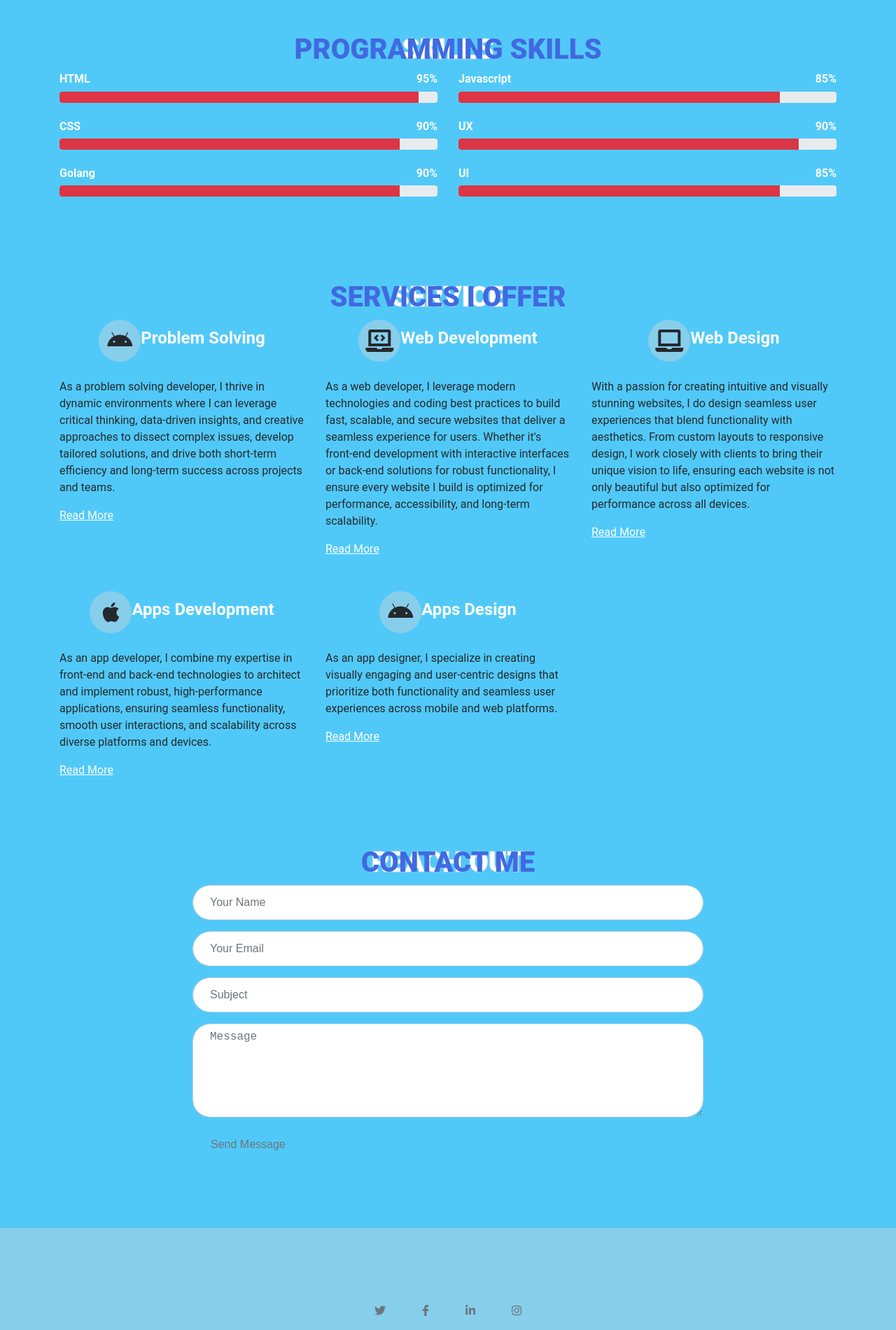
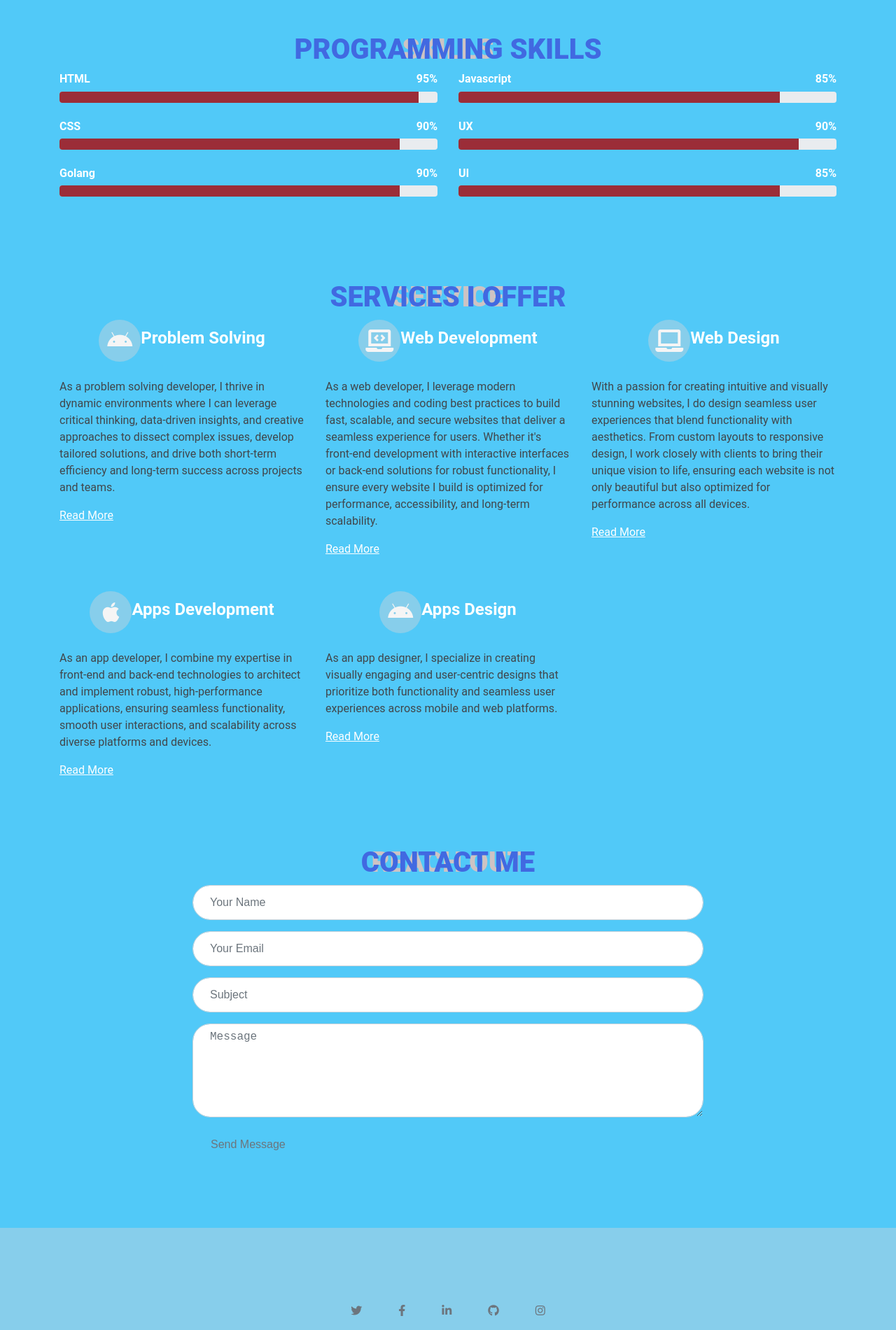
Before and after one commit to Vinolia-E/Vinolia-E.github.io, a plain HTML site: page index.html in a window 1280 px wide. Shown: the part 2080-3981 px from the top of the page at 70% size. Drawn offline with nearby package versions, Linux system fonts and the light colour scheme.

Commit message:
fix: correcting colors and removing redundunt lines of code

```diff
--- a/css/style.css
+++ b/css/style.css
@@ -11,7 +11,7 @@ body {
   font-size: 1rem;
   font-weight: 400;
   line-height: 1.5;
-  color: #24292e;
+  color: #41464b;
   text-align: left;
   background-color: rgb(81, 201, 248);
 }
@@ -527,7 +527,7 @@ h6, .h6 {
     margin-left: 91.66667%;
   }
 }
-
+/* contact */
 .form-control {
   display: block;
   width: 100%;
@@ -1062,14 +1062,14 @@ fieldset:disabled a.btn {
 }
 
 .bg-danger {
-  background-color: #dc3545 !important;
-}
-
-a.bg-danger:hover, a.bg-danger:focus,
+  background-color: #9b2d38 !important;
+}
+
+/* a.bg-danger:hover, a.bg-danger:focus,
 button.bg-danger:hover,
 button.bg-danger:focus {
   background-color: #bd2130 !important;
-}
+} */
 
 .d-none {
   display: none !important;
@@ -1676,9 +1676,13 @@ button.bg-danger:focus {
   font-weight: bolder !important;
 }
 
-/* .text-white {
-  color: rgb(148, 14, 14) !important;
-} */
+.text-white {
+  color: whitesmoke !important;
+}
+
+.text-gray {
+  color: rgb(206, 195, 195) !important;
+}
 
 .text-primary {
   color: royalblue !important;
--- a/index.html
+++ b/index.html
@@ -68,7 +68,7 @@
     <div class="container-fluid py-5" id="about">
         <div class="container">
             <div class="position-relative d-flex align-items-center justify-content-center">
-                <h1 class="display-1 text-uppercase text-white" style="-webkit-text-stroke: 1px transparent;">About</h1>
+                <h1 class="display-1 text-uppercase text-gray" style="-webkit-text-stroke: 1px transparent;">About</h1>
                 <h1 class="position-absolute text-uppercase text-primary">About Me</h1>
             </div>
             <div class="row align-items-center">
@@ -105,7 +105,7 @@
     <div class="container-fluid py-5" id="qualification">
         <div class="container">
             <div class="position-relative d-flex align-items-center justify-content-center">
-                <h1 class="display-1 text-uppercase text-white" style="-webkit-text-stroke: 1px transparent;">Quality</h1>
+                <h1 class="display-1 text-uppercase text-gray" style="-webkit-text-stroke: 1px transparent;">Quality</h1>
                 <h1 class="position-absolute text-uppercase text-primary">Education & Expericence</h1>
             </div>
             <div class="row align-items-center">
@@ -157,7 +157,7 @@
     <div class="container-fluid py-5" id="skill">
         <div class="container">
             <div class="position-relative d-flex align-items-center justify-content-center">
-                <h1 class="display-1 text-uppercase text-white" style="-webkit-text-stroke: 1px #dee2e6;"> Skills</h1>
+                <h1 class="display-1 text-uppercase text-gray" style="-webkit-text-stroke: 1px transparent;"> Skills</h1>
                 <h1 class="position-absolute text-uppercase text-primary">Programming Skills</h1>
             </div>
             <div class="row align-items-center">
@@ -229,7 +229,7 @@
     <div class="container-fluid pt-5" id="service">
         <div class="container">
             <div class="position-relative d-flex align-items-center justify-content-center">
-                <h1 class="display-1 text-uppercase text-white" style="-webkit-text-stroke: 1px #dee2e6;">Service</h1>
+                <h1 class="display-1 text-uppercase text-gray" style="-webkit-text-stroke: 1px transparent;">Service</h1>
                 <h1 class="position-absolute text-uppercase text-primary">Services I Offer</h1>
             </div>
             <div class="row pb-3">
@@ -287,7 +287,7 @@
     <div class="container-fluid py-5" id="contact">
         <div class="container">
             <div class="position-relative d-flex align-items-center justify-content-center">
-                <h1 class="display-1 text-uppercase text-white" style="-webkit-text-stroke: 1px #dee2e6;">Reach Out</h1>
+                <h1 class="display-1 text-uppercase text-gray" style="-webkit-text-stroke: 1px transparent">Reach Out</h1>
                 <h1 class="position-absolute text-uppercase text-primary">Contact Me</h1>
             </div>
             <div class="row justify-content-center">
@@ -335,9 +335,10 @@
     <div class="container-fluid bg-primary text-white mt-5 py-5 px-sm-3 px-md-5">
         <div class="container text-center py-5">
             <div class="d-flex justify-content-center mb-4">
-                <a class="btn btn-light btn-social mr-2" href="#"><i class="fab fa-twitter"></i></a>
+                <a class="btn btn-light btn-social mr-2" href="https://github.com/Vinolia-E"><i class="fab fa-twitter"></i></a>
                 <a class="btn btn-light btn-social mr-2" href="#"><i class="fab fa-facebook-f"></i></a>
                 <a class="btn btn-light btn-social mr-2" href="#"><i class="fab fa-linkedin-in"></i></a>
+                <a class="btn btn-light btn-social mr-2" href="#"><i class="fab fa-github"></i></a>
                 <a class="btn btn-light btn-social" href="#"><i class="fab fa-instagram"></i></a>
             </div>
             <div class="d-flex justify-content-center mb-3">
```
